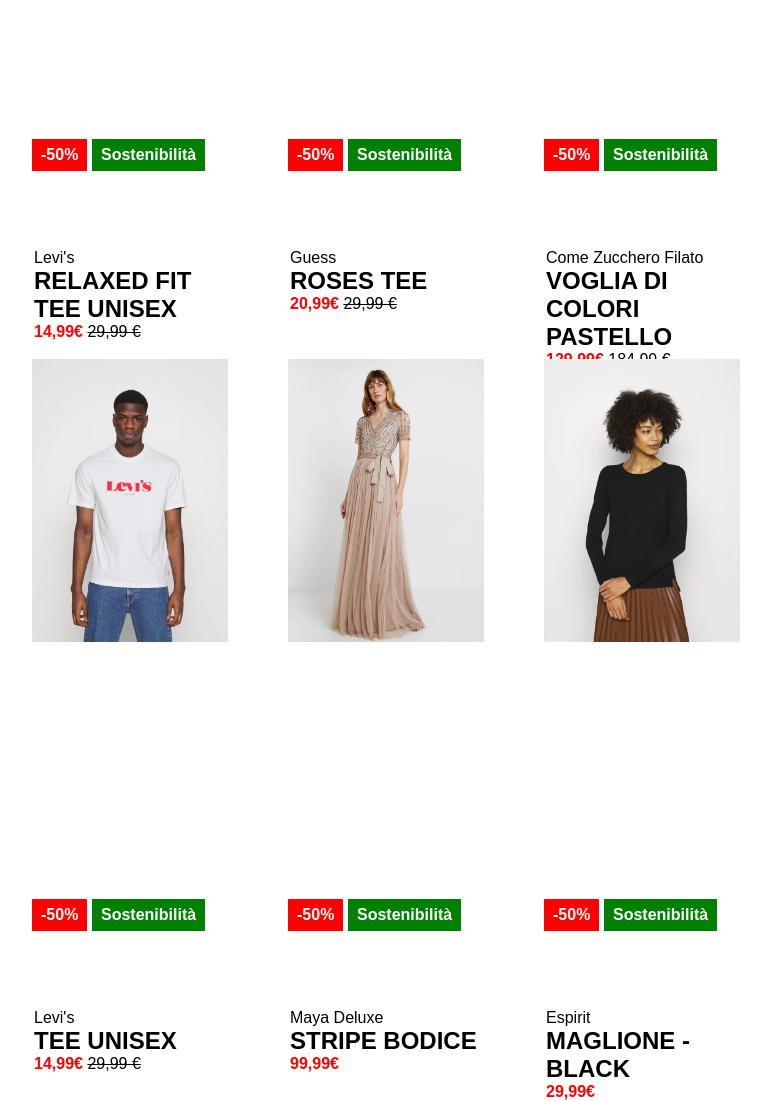
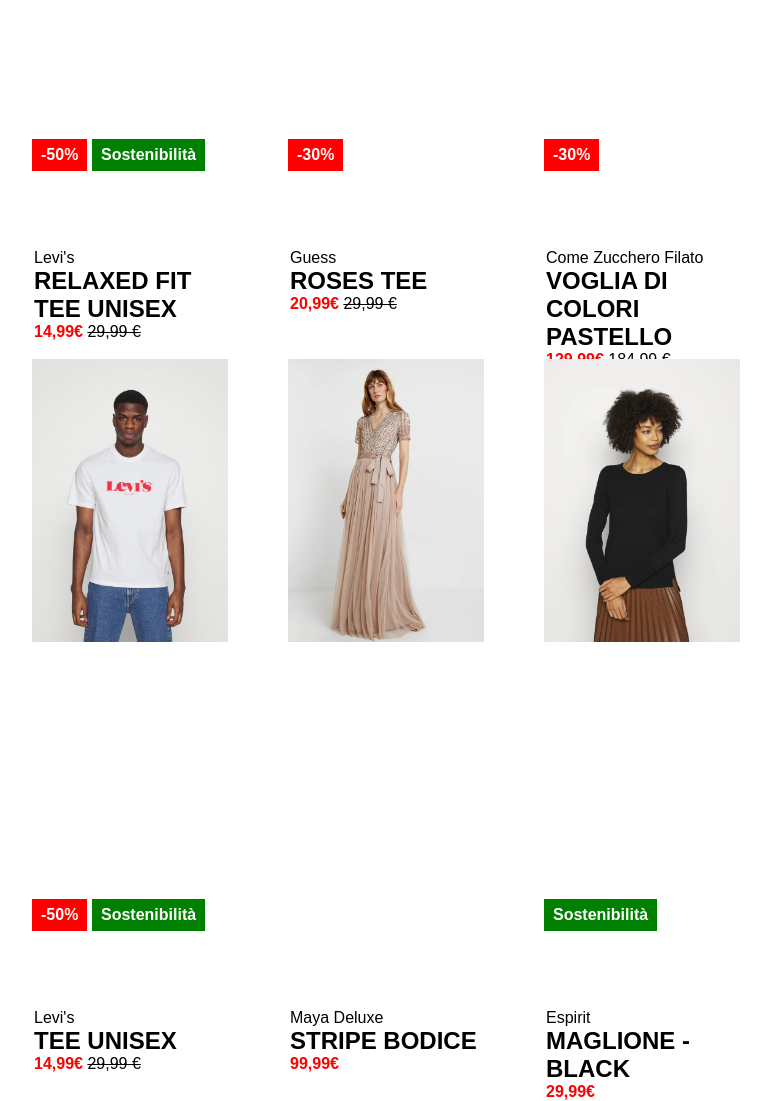
Before and after one commit to marcodldev/html-css-boolando, a plain HTML site: page index.html in a window 1280 px wide. Shown: the part 500-1601 px from the top of the page, without its empty margins (254-1025 px from the left). Drawn offline with Linux system fonts and the light colour scheme.

Commit message:
etichette completate

```diff
--- a/assets/style/style.css
+++ b/assets/style/style.css
@@ -135,3 +135,13 @@ i {
         margin-top: 540px;
         margin-left: 60px;
     }
+
+    .sost {
+        margin-right: 300px;
+        background-color: green;
+        padding: 7px 9px;
+        color: white;
+        font-weight: bold;
+        margin-top: 540px;
+        margin-left: 0px;
+    }
--- a/index.html
+++ b/index.html
@@ -64,8 +64,7 @@
                     <span class="price1">20,99€</span> <span class="price2">29,99 €</span>
                 </div>
                 <div>
-                    <div class="label1 abs"> -50% </div>
-                    <div class="label2 abs"> Sostenibilità </div>
+                    <div class="label1 abs"> -30% </div>
                 </div>
             </div>
 
@@ -77,8 +76,7 @@
                     <span class="price1">129,99€</span> <span class="price2">184,99 €</span>
                 </div>
                 <div>
-                    <div class="label1 abs"> -50% </div>
-                    <div class="label2 abs"> Sostenibilità </div>
+                    <div class="label1 abs"> -30% </div>
                 </div>
             </div>
 
@@ -107,10 +105,6 @@
                     <h2>STRIPE BODICE</h2>
                     <span class="price1">99,99€</span>
                 </div>
-                <div>
-                    <div class="label1 abs"> -50% </div>
-                    <div class="label2 abs"> Sostenibilità </div>
-                </div>
             </div>
 
             <div class="card hover">
@@ -121,8 +115,7 @@
                     <span class="price1">29,99€</span>
                 </div>
                 <div>
-                    <div class="label1 abs"> -50% </div>
-                    <div class="label2 abs"> Sostenibilità </div>
+                    <div class="abs sost"> Sostenibilità </div>
                 </div>
             </div>
 
```
